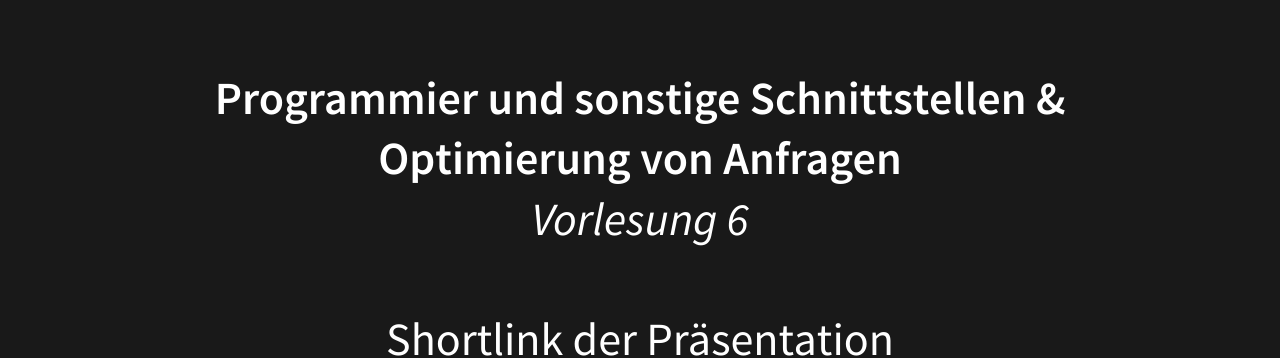
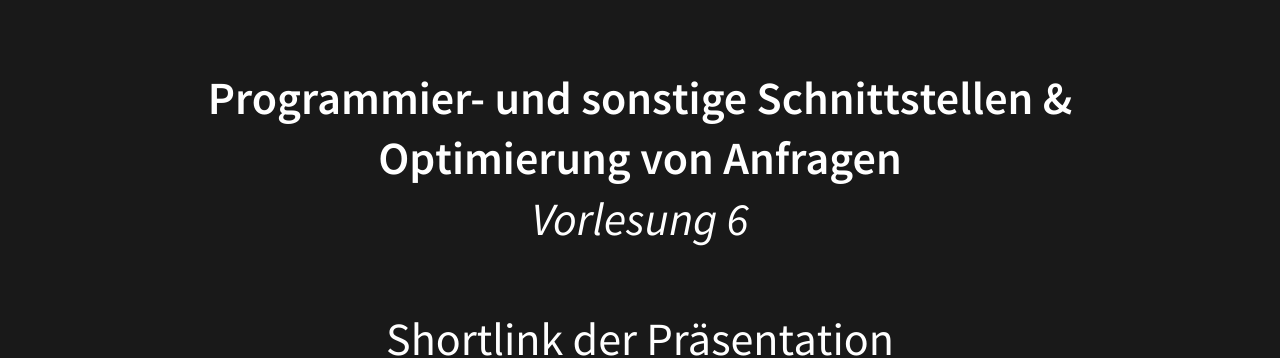
Before and after one commit to Bonk-Army/Datenbanken_II_Implementierung, a website: page index.html in a window 1280 px wide. Shown: the part 289-647 px from the top of the page. Drawn offline with nearby package versions, Linux system fonts and the light colour scheme.

Commit message:
:bug: Corrected First Slide

```diff
--- a/index.html
+++ b/index.html
@@ -158,7 +158,7 @@
 				<!-- Introduction -->
 				<section>
 					<h2>Willkommen zu unserer <br> Präsentation über</h2> <br>
-					<a><b>Programmier und sonstige Schnittstellen & <br> Optimierung von Anfragen</b></a> <br>
+					<a><b>Programmier- und sonstige Schnittstellen & <br> Optimierung von Anfragen</b></a> <br>
 					<em>Vorlesung 6</em>
 					<br> <br>
 					Shortlink der Präsentation <br> <a href="https://s.p4ddy.com/db2suo">https://s.p4ddy.com/db2suo</a>
```
